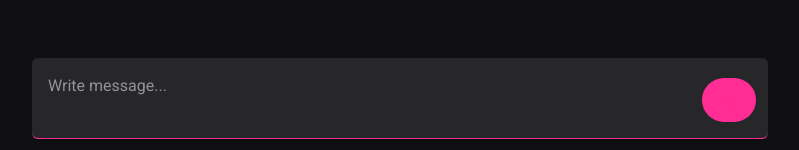
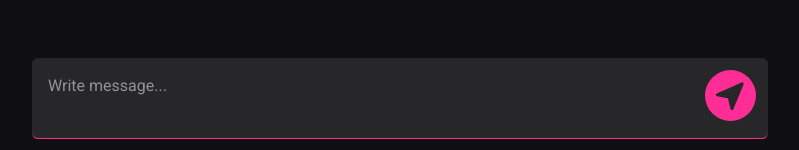
Before and after one commit to nadia-dot-com/gemini-chat, a Next.js app: page / in a window 1280 px wide. Shown: the part 647-797 px from the top of the page, without its empty margins (240-1039 px from the left). Built offline with nearby package versions, Linux system fonts and the light colour scheme.

Commit message:
update message button ui

```diff
--- a/app/page.tsx
+++ b/app/page.tsx
@@ -36,12 +36,13 @@ export default function Home() {
         <button
           aria-label="send messageG"
           onClick={sendMessage}
-          className="bg-[#0f0f12] p-2 absolute z-10 top-5 right-3 rounded-full cursor-pointer"
+          className="bg-accent !p-2 absolute z-10 top-3 right-3 rounded-full cursor-pointer text-secondary"
         >
-          <svg width="24" height="24" viewBox="0 0 24 24" fill="none">
+          <svg width="35" height="35" viewBox="0 0 24 24">
             <path
               d="M3 11.5L20 4L13 21L11 13L3 11.5Z"
-              stroke="#ff2d95"
+              stroke="currentColor"
+              fill="currentColor"
               strokeWidth="2"
               strokeLinejoin="round"
             />
```
